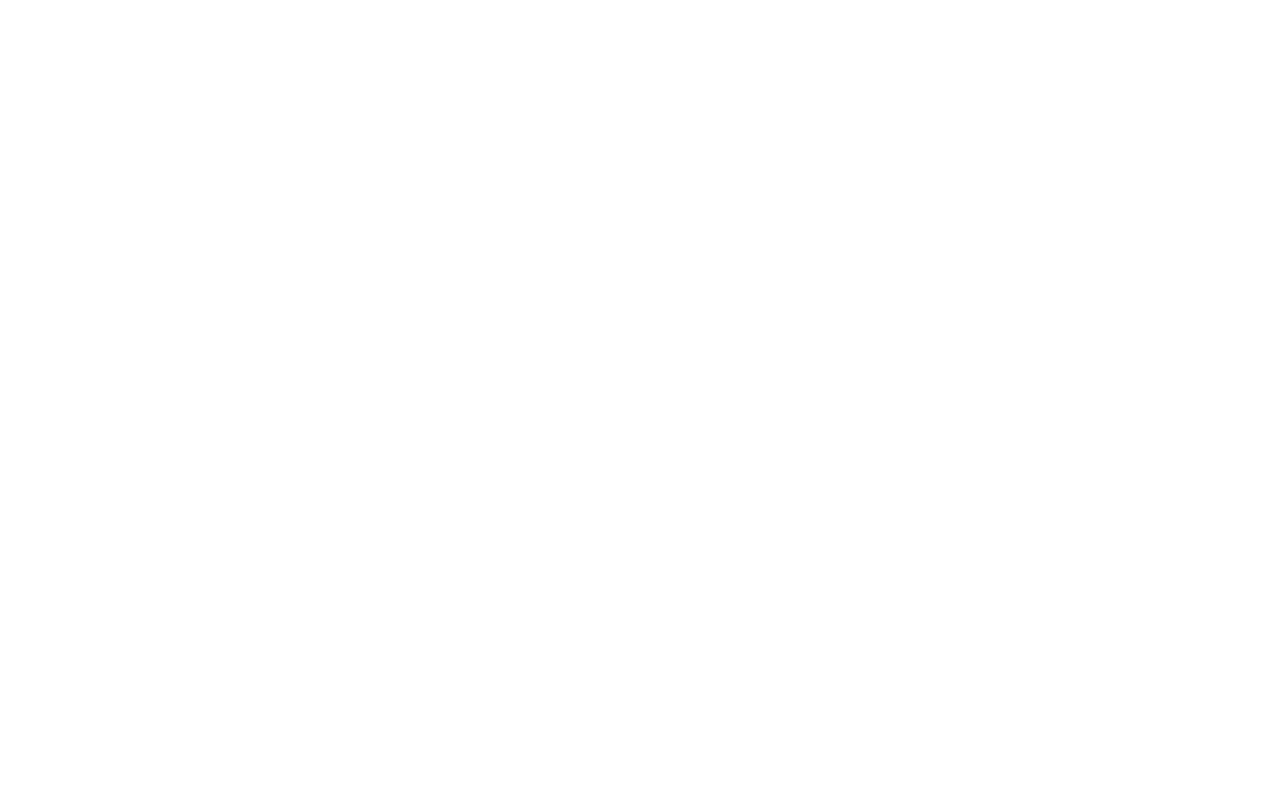
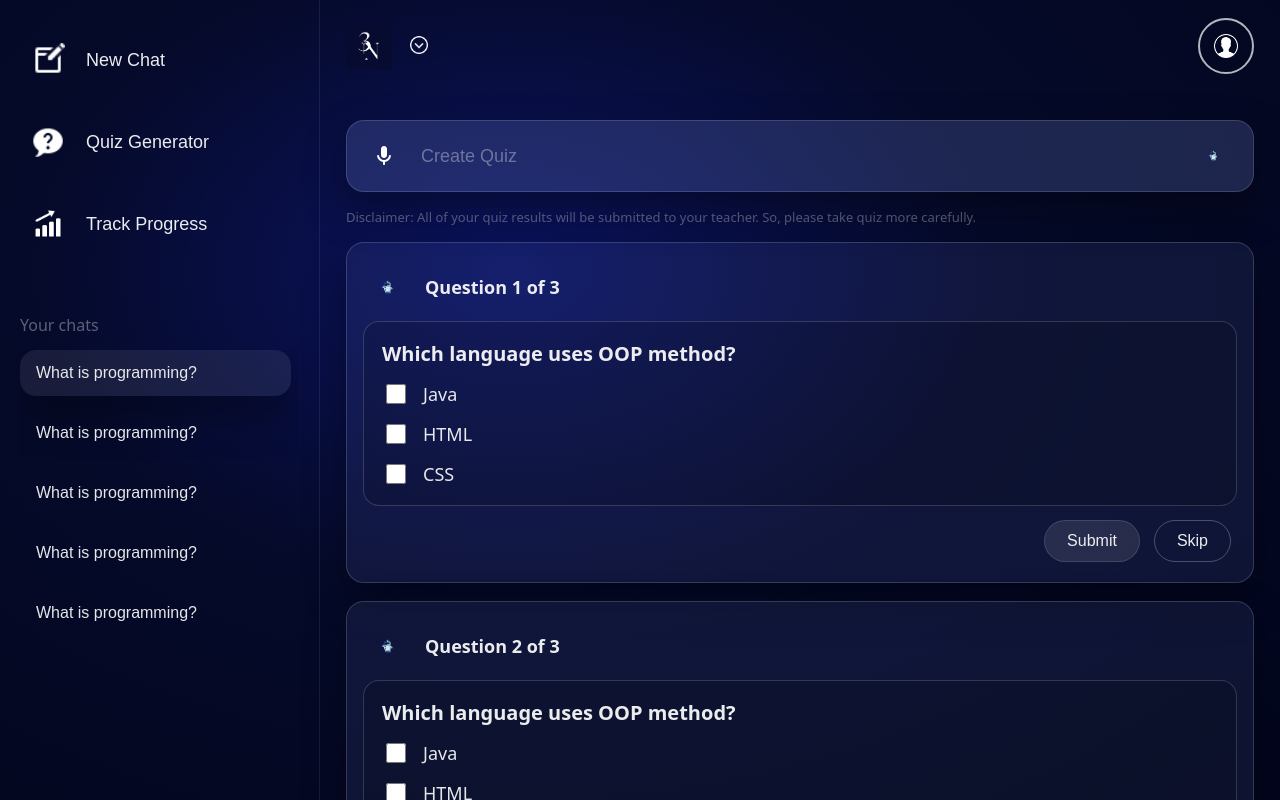
Before and after one commit to MinhQuan-22/Course-Assistant-Chatbot, a React app in the folder frontend/: page /student/quiz in a window 1280 px wide. Before the commit this address had no page. Shown: the top 800 px of the page. Built offline with nearby package versions, Linux system fonts and the light colour scheme; the HTML template or start-up script is replaced by a standard one.

Commit message:
(frontend): quiz generator page + minor update on previous pages

```diff
--- a/frontend/src/app/router/index.tsx
+++ b/frontend/src/app/router/index.tsx
@@ -18,6 +18,9 @@
 // Student chat layout/pages (bạn anh)
 import ChatLayout from "@/layouts/ChatLayout";
 import ChatPage from "@/pages/student/ChatPage";
+
+// Quiz Generator page
+import QuizGeneratorPage from "@/pages/student/QuizGeneratorPage";
 
 function NotFound() {
   return (
@@ -60,11 +63,19 @@
     ],
   },
 
-  // Student chat area (layout + children)
+  // Student area (ChatLayout wrapper + children)
   {
     path: "/student",
     element: <ChatLayout />,
-    children: [{ path: "chat", element: <ChatPage /> }],
+    children: [
+      { index: true, element: <Navigate to="chat" replace /> },
+
+      // Chat page
+      { path: "chat", element: <ChatPage /> },
+
+      // Quiz generator page
+      { path: "quiz", element: <QuizGeneratorPage /> },
+    ],
   },
 
   // Student standalone pages (anh) — giữ nguyên layout theo thiết kế anh làm
--- a/frontend/src/app/router/paths.ts
+++ b/frontend/src/app/router/paths.ts
@@ -13,6 +13,7 @@
   },
   student: {
     chat: "/student/chat",
+    quiz: "/student/quiz",
     trackProgress: "/student/track-progress",
     quizSuccess: "/student/quiz/success",
     quizFail: "/student/quiz/fail",
--- a/frontend/src/components/student/ChatMessage.tsx
+++ b/frontend/src/components/student/ChatMessage.tsx
@@ -1,3 +1,4 @@
+//src\components\student\ChatMessage.tsx
 import botIcon from "../../assets/icons/chatbot.png";
 import regenerateIcon from "../../assets/icons/icon_history.png";
 import fileIcon from "../../assets/icons/icon_file.png";
--- a/frontend/src/components/student/ChatSidebar.tsx
+++ b/frontend/src/components/student/ChatSidebar.tsx
@@ -1,3 +1,4 @@
+//src\components\student\ChatSidebar.tsx
 import { useMemo, useState } from "react";
 import newChatIcon from "../../assets/icons/icon_edit.png";
 import quizIcon from "../../assets/icons/icon_quiz.png";
--- a/frontend/src/components/student/ChatTopbar.tsx
+++ b/frontend/src/components/student/ChatTopbar.tsx
@@ -1,3 +1,4 @@
+//src\components\student\ChatTopbar.tsx
 import logoIcon from "../../assets/icons/logo.png";
 import dropdownIcon from "../../assets/icons/icon_dropdown.png";
 import profileIcon from "../../assets/icons/icon_user.png";
--- a/frontend/src/layouts/ChatLayout.tsx
+++ b/frontend/src/layouts/ChatLayout.tsx
@@ -1,3 +1,4 @@
+//src\layouts\ChatLayout.tsx
 import { Outlet } from "react-router-dom";
 import ChatSidebar from "../components/student/ChatSidebar";
 import ChatTopbar from "../components/student/ChatTopbar";
--- a/frontend/src/pages/auth/LoginPage.tsx
+++ b/frontend/src/pages/auth/LoginPage.tsx
@@ -72,7 +72,7 @@
                 border: "1px dashed rgba(255,255,255,0.25)",
                 display: "grid",
                 placeItems: "center",
-                color: "rgba(255,255,255,0.65)",
+                color: "rgba(6,11,47,1)",
               }}
             >
               TODO: Robot illustration (export từ Figma)
--- a/frontend/src/pages/student/ChatPage.tsx
+++ b/frontend/src/pages/student/ChatPage.tsx
@@ -1,3 +1,4 @@
+//src\pages\student\ChatPage.tsx
 import ChatMessage from "../../components/student/ChatMessage";
 import ChatComposer from "../../components/student/ChatComposer";
 
--- /dev/null
+++ b/frontend/src/pages/student/QuizGeneratorPage.tsx
@@ -0,0 +1,146 @@
+import { useMemo, useState } from "react";
+import micIcon from "../../assets/icons/icon_mic.png";
+import sendIcon from "../../assets/icons/search_chatbot.png";
+import botIcon from "../../assets/icons/chatbot.png";
+
+type QuizOption = {
+  id: string;
+  label: string;
+};
+
+type QuizQuestion = {
+  id: string;
+  title: string; // e.g. "Which language uses OOP method?"
+  options: QuizOption[];
+};
+
+export default function QuizGeneratorPage() {
+  const questions = useMemo<QuizQuestion[]>(
+    () => [
+      {
+        id: "q1",
+        title: "Which language uses OOP method?",
+        options: [
+          { id: "a", label: "Java" },
+          { id: "b", label: "HTML" },
+          { id: "c", label: "CSS" },
+        ],
+      },
+      {
+        id: "q2",
+        title: "Which language uses OOP method?",
+        options: [
+          { id: "a", label: "Java" },
+          { id: "b", label: "HTML" },
+          { id: "c", label: "CSS" },
+        ],
+      },
+      {
+        id: "q3",
+        title: "Which language uses OOP method?",
+        options: [
+          { id: "a", label: "Java" },
+          { id: "b", label: "HTML" },
+          { id: "c", label: "CSS" },
+        ],
+      },
+    ],
+    [],
+  );
+
+  const [selected, setSelected] = useState<Record<string, Set<string>>>({});
+
+  const toggleOption = (questionId: string, optionId: string) => {
+    setSelected((prev) => {
+      const next = { ...prev };
+      const set = new Set(next[questionId] ?? []);
+      if (set.has(optionId)) set.delete(optionId);
+      else set.add(optionId);
+      next[questionId] = set;
+      return next;
+    });
+  };
+
+  const handleSubmit = (questionId: string) => {
+    // UI only
+    console.log("submit", questionId, Array.from(selected[questionId] ?? []));
+  };
+
+  const handleSkip = (questionId: string) => {
+    // UI only
+    console.log("skip", questionId);
+  };
+
+
+  return (
+    <div className="quiz-page">
+      {/* top input bar */}
+      <div className="quiz-create">
+        <button className="quiz-ico-btn" type="button" aria-label="Mic">
+          <img src={micIcon} alt="" />
+        </button>
+
+        <input className="quiz-create-input" placeholder="Create Quiz" />
+
+        <button className="quiz-ico-btn quiz-send" type="button" aria-label="Send">
+          <img src={sendIcon} alt="" />
+        </button>
+      </div>
+
+      <div className="quiz-disclaimer">
+        Disclaimer: All of your quiz results will be submitted to your teacher. So, please take quiz more
+        carefully.
+      </div>
+
+      {/* list of question cards */}
+      <div className="quiz-list">
+        {questions.map((q, idx) => {
+          const qIndex = idx + 1;
+          const chosen = selected[q.id] ?? new Set<string>();
+
+          return (
+            <section key={q.id} className="quiz-card">
+              <div className="quiz-card-header">
+                <img className="quiz-avatar" src={sendIcon} alt="" />
+                <div className="quiz-header-text">
+                  <div className="quiz-header-title">
+                    Question {qIndex} of {questions.length}
+                  </div>
+                </div>
+              </div>
+
+              <div className="quiz-question-box">
+                <div className="quiz-question-title">{q.title}</div>
+
+                <div className="quiz-options">
+                  {q.options.map((opt) => {
+                    const checked = chosen.has(opt.id);
+                    return (
+                      <label key={opt.id} className="quiz-option">
+                        <input
+                          type="checkbox"
+                          checked={checked}
+                          onChange={() => toggleOption(q.id, opt.id)}
+                        />
+                        <span className="quiz-option-label">{opt.label}</span>
+                      </label>
+                    );
+                  })}
+                </div>
+              </div>
+
+              <div className="quiz-actions">
+                <button className="quiz-btn quiz-btn-primary" onClick={() => handleSubmit(q.id)}>
+                  Submit
+                </button>
+                <button className="quiz-btn quiz-btn-ghost" onClick={() => handleSkip(q.id)}>
+                  Skip
+                </button>
+              </div>
+            </section>
+          );
+        })}
+      </div>
+    </div>
+  );
+}
--- a/frontend/src/styles/globals.css
+++ b/frontend/src/styles/globals.css
@@ -1,3 +1,19 @@
+:root {
+  --text: rgba(255, 255, 255, 0.92);
+  --muted: rgba(255, 255, 255, 0.65);
+
+  --bg0: #050a2a;
+  --bg1: #02051a;
+
+  --panel: rgba(255, 255, 255, 0.08);
+  --panel2: rgba(255, 255, 255, 0.10);
+
+  --accent: #22b3d6;
+
+  --radius: 22px;
+  --shadow: 0 18px 40px rgba(0, 0, 0, 0.35);
+}
+
 * {
   box-sizing: border-box;
 }
@@ -761,3 +777,193 @@
 .chat-signout {
   font-size: 16px;
 }
+
+/* ========== QUIZ GENERATOR UI ========== */
+.quiz-page {
+  width: 100%;
+  min-height: 0;
+  display: flex;
+  flex-direction: column;
+  gap: 16px;
+}
+
+.quiz-create {
+  position: relative;
+  width: min(980px, 100%);
+  margin: 18px auto 0;
+  border-radius: 18px;
+  background: rgba(120, 140, 220, 0.22);
+  box-shadow: var(--shadow);
+  border: 1px solid rgba(255, 255, 255, 0.14);
+  padding: 12px 14px;
+  display: flex;
+  align-items: center;
+  gap: 12px;
+}
+
+.quiz-ico-btn {
+  width: 46px;
+  height: 46px;
+  border-radius: 14px;
+  border: none;
+  background: transparent;
+  display: flex;
+  align-items: center;
+  justify-content: center;
+  cursor: pointer;
+}
+.quiz-ico-btn img {
+  width: 24px;
+  height: 24px;
+  object-fit: contain;
+  display: block;
+}
+
+/* make send icon bigger (only icon, not button) */
+.quiz-send img {
+  width: 34px;
+  height: 34px;
+}
+
+.quiz-create-input {
+  flex: 1;
+  min-width: 0;
+  border: none;
+  outline: none;
+  background: transparent;
+  color: rgba(255, 255, 255, 0.92);
+  font-size: 18px;
+}
+.quiz-create-input::placeholder {
+  color: rgba(255, 255, 255, 0.35);
+}
+
+.quiz-bot-floating {
+  position: absolute;
+  right: 18px;
+  top: -22px;
+  width: 62px;
+  height: 62px;
+  object-fit: contain;
+  pointer-events: none;
+}
+
+.quiz-disclaimer {
+  width: min(980px, 100%);
+  margin: 0 auto;
+  color: rgba(255, 255, 255, 0.35);
+  font-size: 13px;
+  line-height: 1.4;
+}
+
+.quiz-list {
+  width: min(980px, 100%);
+  margin: 0 auto;
+  display: flex;
+  flex-direction: column;
+  gap: 18px;
+  padding-bottom: 24px;
+}
+
+.quiz-card {
+  border-radius: 18px;
+  border: 1px solid rgba(255, 255, 255, 0.16);
+  background: rgba(120, 140, 220, 0.10);
+  box-shadow: var(--shadow);
+  padding: 16px;
+}
+
+.quiz-card-header {
+  display: flex;
+  align-items: center;
+  gap: 12px;
+  padding: 6px 6px 12px;
+}
+
+.quiz-avatar {
+  width: 44px;
+  height: 44px;
+  object-fit: contain;
+}
+
+.quiz-header-title {
+  font-size: 18px;
+  font-weight: 650;
+  color: rgba(255, 255, 255, 0.92);
+}
+
+.quiz-question-box {
+  border: 1px solid rgba(255, 255, 255, 0.16);
+  background: rgba(0, 0, 0, 0.14);
+  border-radius: 16px;
+  padding: 18px;
+}
+
+.quiz-question-title {
+  font-size: 20px;
+  font-weight: 650;
+  margin-bottom: 14px;
+}
+
+.quiz-options {
+  display: flex;
+  flex-direction: column;
+  gap: 14px;
+}
+
+.quiz-option {
+  display: flex;
+  align-items: center;
+  gap: 14px;
+  font-size: 18px;
+  color: rgba(255, 255, 255, 0.90);
+}
+
+.quiz-option input {
+  width: 20px;
+  height: 20px;
+  accent-color: var(--accent);
+}
+
+.quiz-actions {
+  display: flex;
+  justify-content: flex-end;
+  gap: 14px;
+  padding: 14px 6px 4px;
+}
+
+.quiz-btn {
+  height: 42px;
+  padding: 0 22px;
+  border-radius: 999px;
+  font-size: 16px;
+  cursor: pointer;
+  border: 1px solid rgba(255, 255, 255, 0.25);
+  background: transparent;
+  color: rgba(255, 255, 255, 0.92);
+}
+
+.quiz-btn-primary {
+  background: rgba(255, 255, 255, 0.10);
+  border-color: rgba(255, 255, 255, 0.12);
+}
+
+.quiz-btn-ghost {
+  background: transparent;
+}
+
+.quiz-btn:hover {
+  background: rgba(255, 255, 255, 0.12);
+}
+
+/* highlight items in chat sidebar */
+.chat-side-action:hover {
+  background: rgba(255, 255, 255, 0.06);
+  border-radius: 16px;
+}
+
+.chat-side-action.is-active {
+  background: var(--panel);
+  box-shadow: var(--shadow);
+  border-radius: 16px;
+}
```
